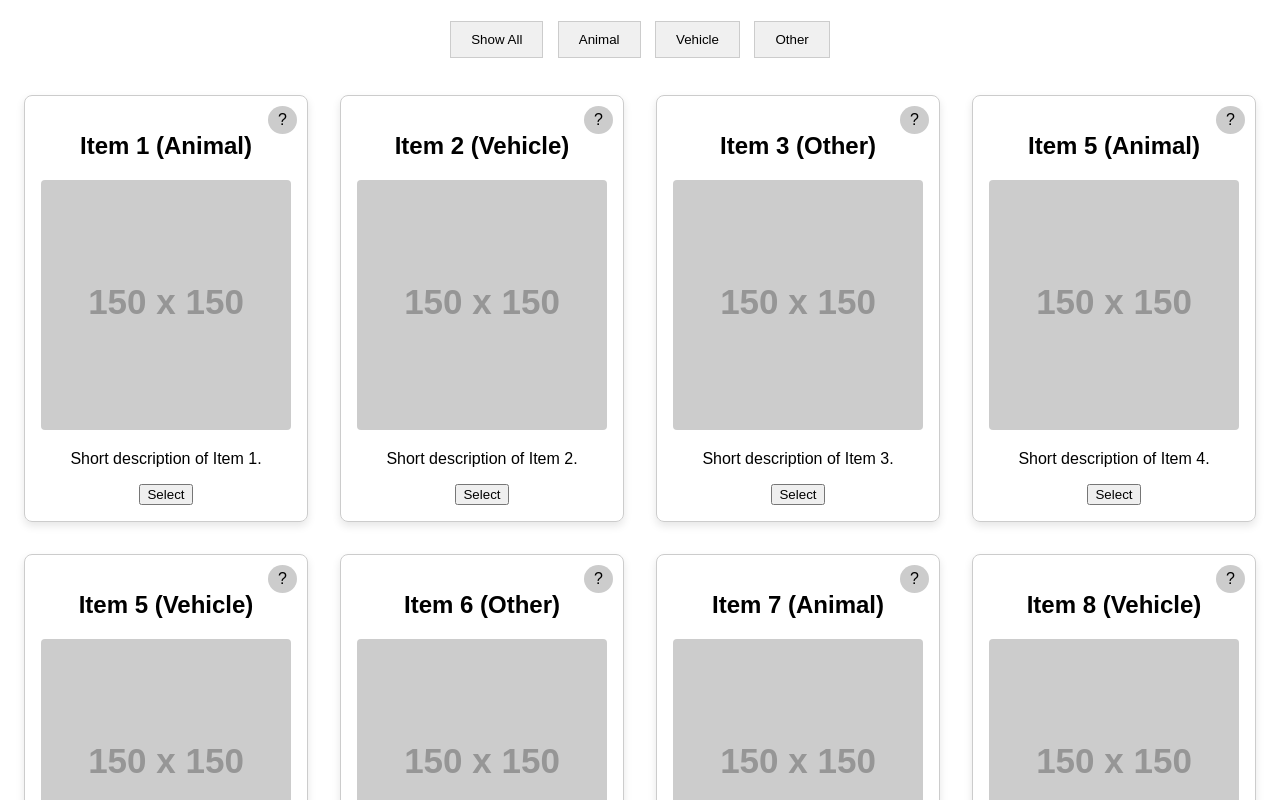
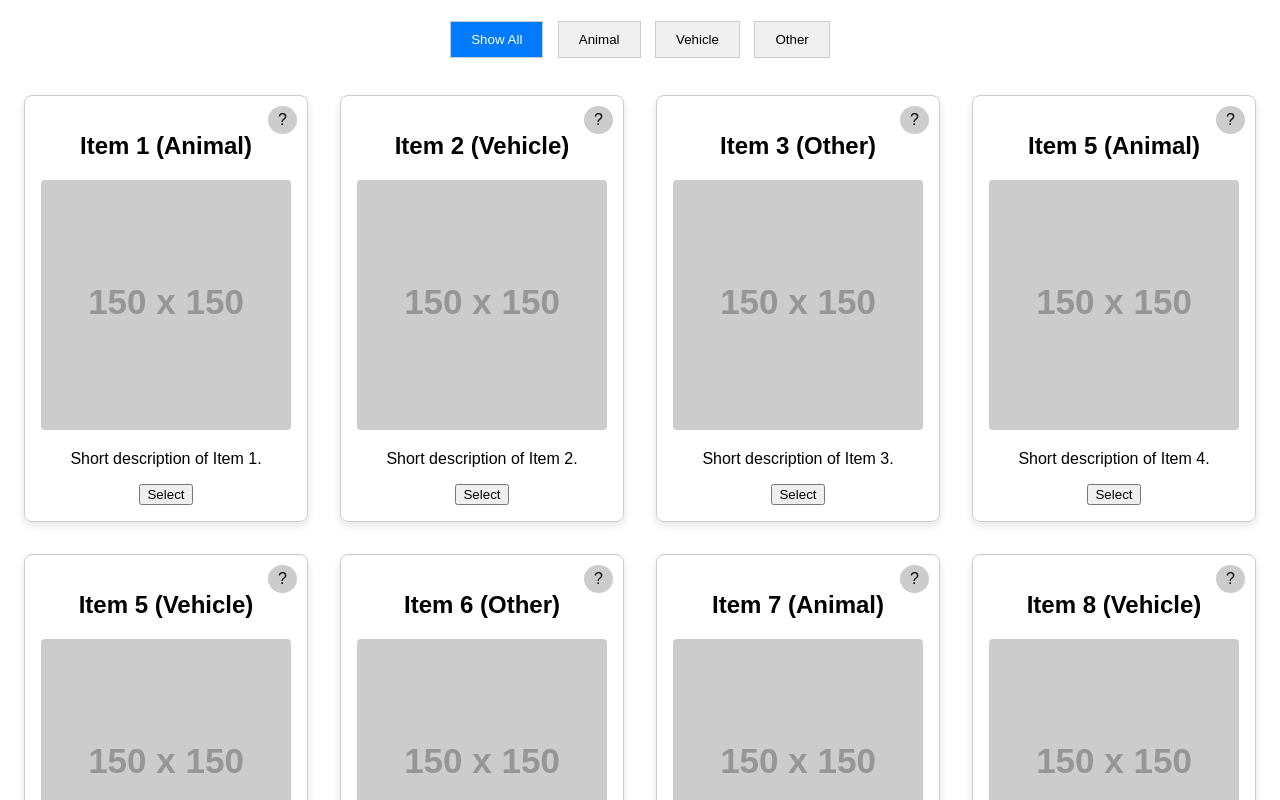
Before and after one commit to koorscolors/product-catalogue-form, a plain HTML site: page index.html in a window 1280 px wide. Both pictures are taken after a click on the button "Show All". Shown: the top 800 px of the page. Drawn offline with Linux system fonts and the light colour scheme; placeholder pictures from the web are drawn by us.

Commit message:
added colors to filter tabs

```diff
--- a/script.js
+++ b/script.js
@@ -66,8 +66,17 @@ document.addEventListener("DOMContentLoaded", function() {
                         card.style.display = "none";
                     }
                 });
+
+                // Highlight the selected filter button
+                Array.prototype.forEach.call(filterButtons, function(btn) {
+                    btn.classList.remove("active");
+                });
+                this.classList.add("active");
             });
         });
+
+        // Set default active filter
+        document.querySelector('.filter-btn[data-type="all"]').classList.add("active");
 
         // Info popup
         var infoButtons = document.getElementsByClassName("info-btn");
--- a/styles.css
+++ b/styles.css
@@ -14,6 +14,11 @@ body {
     border: 1px solid #ccc;
     background-color: #f0f0f0;
 }
+
+    .filter-btn.active {
+        background-color: #007BFF;
+        color: white;
+    }
 
 .item-container {
     display: flex;
```
